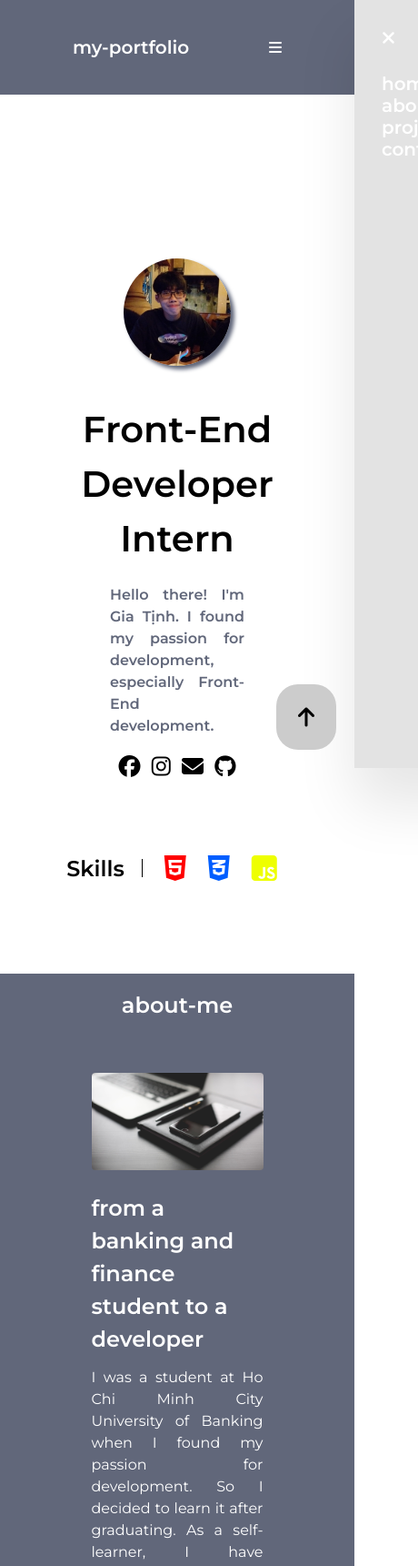
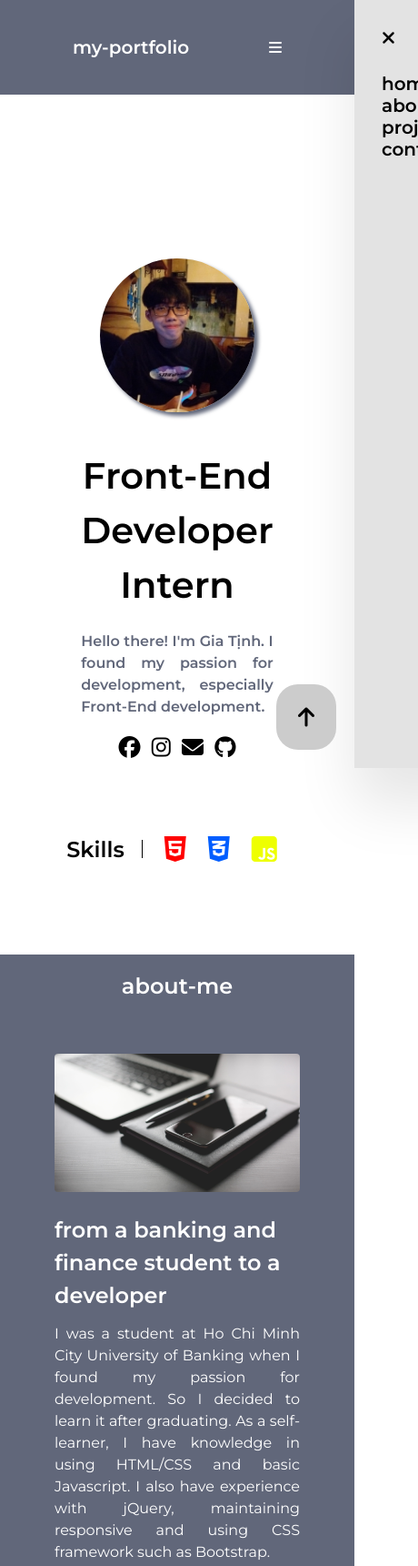
Before and after one commit to TinhHams/my-portfolio, a plain HTML site: page index.html in a window 390 px wide. Shown: the top 1721 px of the page at 91% size, 460 px wide, since content can reach past the window. Drawn offline with Linux system fonts and the light colour scheme.

Commit message:
Add files via upload

```diff
--- a/style.css
+++ b/style.css
@@ -74,7 +74,7 @@ header {
 
 .close {
     display: none;
-    color: white;
+    color: black;
 }
 
 .mobile {
@@ -346,7 +346,7 @@ footer span {
 
 /* Mobile */
 
-@media (max-width: 798px) {
+@media (max-width: 768px) {
     .section-m {
         margin: 60px;
     }
@@ -386,6 +386,11 @@ footer span {
         right: 0px;
     }
 
+    #navbar li a {
+        text-decoration: none;
+        color: black;
+    }
+
     /* Hero */
 
     .hero-profile {
@@ -403,7 +408,7 @@ footer span {
     }
 
     .hero-container {
-        width: 70%;
+        width: 100%;
     }
 
     .hero-img {
@@ -426,7 +431,7 @@ footer span {
 
     .about-container img,
     .about-desc {
-        width: 70%;
+        width: 100%;
     }
 
     /* Projects */
@@ -441,6 +446,11 @@ footer span {
         flex-direction: column !important;
         align-items: center;
         justify-content: center;
+    }
+
+    .project-box div,
+    .reverse div {
+        text-align: center;
     }
 
     .project-box {
@@ -465,6 +475,7 @@ footer span {
     }
 
     .contact-map iframe {
+        width: 80%;
         display: block;
         margin: 20px auto;
     }
```
